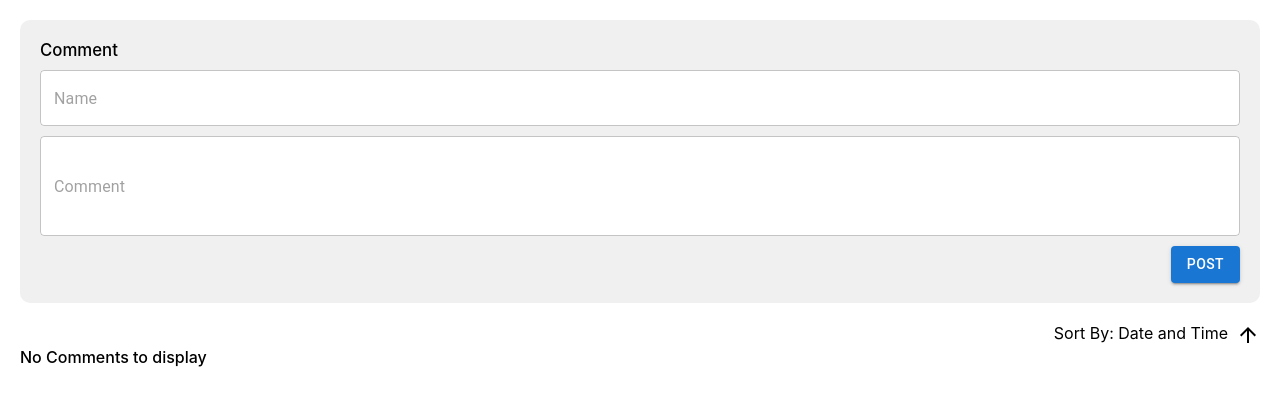
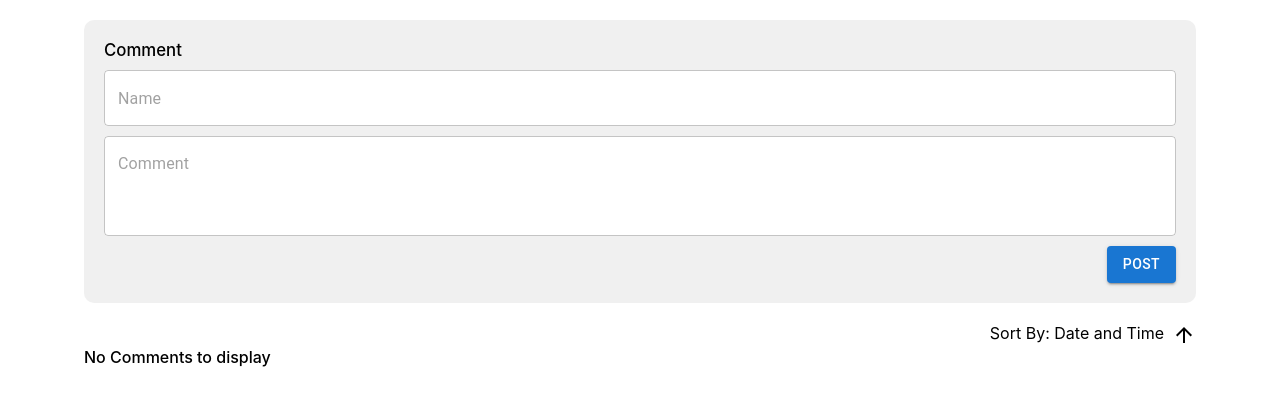
Before and after one commit to aman02ak/comment-reply-frontend, a React (Create React App) app: page / in a window 1280 px wide. Shown: the top 406 px of the page. Built offline with nearby package versions, Linux system fonts and the light colour scheme.

Commit message:
final css touch

```diff
--- a/src/App.css
+++ b/src/App.css
@@ -1,39 +1,64 @@
+::-webkit-scrollbar {
+  width: 5px;
+}
+
+/* Track */
+::-webkit-scrollbar-track {
+  background: #f1f1f1;
+}
+
+/* Handle */
+::-webkit-scrollbar-thumb {
+  background: #888;
+}
+
+/* Handle on hover */
+::-webkit-scrollbar-thumb:hover {
+  background: #555;
+}
+
 * {
   margin: 0;
   padding: 0;
+  /* border: 1px solid black; */
 }
 
 .main-container {
   display: flex;
   flex-direction: column;
-  width: 100vw;
-  height: 100vh;
+  align-items: center;
+  /* width: 100vw; */
 }
 
 .main-thread {
   margin: 20px;
 
   box-sizing: border-box;
-  width: calc(100% - 40px);
-  /* height: 200px; */
+  width: calc(90% - 40px);
 }
 
 .main-container-section {
   margin: 0px 20px;
 
   box-sizing: border-box;
-  width: calc(100% - 40px);
+  width: calc(90% - 40px);
 }
 
 .main-container-section-sorter {
   display: flex;
   justify-content: flex-end;
+}
+
+.main-container-section-sorter > span {
+  cursor: pointer;
+  display: flex;
   gap: 8px;
-
-  cursor: pointer;
 }
 
 .main-container-section-content {
   width: 100%;
-  height: 100%;
 }
+
+.not-editable {
+  cursor: not-allowed !important;
+}
--- a/src/App.js
+++ b/src/App.js
@@ -96,12 +96,14 @@ function App() {
       </div>
       <div className='main-container-section'>
         <div className='main-container-section-sorter'>
-          <span>Sort By: Date and Time</span>
-          {
-            sortedByDate ?
-            <ArrowDownwardIcon onClick={handleSort}/>
-            : <ArrowUpwardIcon onClick={handleSort}/>
-          }
+          <span onClick={handleSort}>
+            Sort By: Date and Time
+            {
+              sortedByDate ?
+              <ArrowDownwardIcon onClick={handleSort}/>
+              : <ArrowUpwardIcon onClick={handleSort}/>
+            }
+          </span>
         </div>
         <div className='main-container-section-content'>
           <ViewComment
--- a/src/CommentForm.js
+++ b/src/CommentForm.js
@@ -75,7 +75,7 @@ function CommentForm({
         <header className='comment-form-header'>{isEditForm ? 'Edit Comment' : 'Comment'}</header>
         <section className='comment-form-input'>
             <OutlinedInput
-                className='comment-form-name'
+                className={`comment-form-name ${isEditForm ? 'not-editable' : null}`}
                 placeholder='Name'
                 value={name}
                 onChange={updateName}
@@ -94,6 +94,7 @@ function CommentForm({
                 value={comment}
                 onChange={updateComment}
                 multiline
+                rows={3}
             ></OutlinedInput>
             {
                 !isCommentValid ?
--- a/src/ViewComment.css
+++ b/src/ViewComment.css
@@ -1,18 +1,12 @@
 .section-container {
     min-width: 100%;
-    min-height: 100%;
+
     display: flex;
     flex-direction: column;
     gap: 12px;
-    /* justify-content: center;
-    align-items: center; */
 
     color: black;
     font-weight: 500;
-}
-
-.section-container-main-thread {
-    width: 100%;
 }
 
 .section-container-thread {
@@ -64,8 +58,8 @@
 .section-container-thread-delete-button {
     display: inline-block;
     position: relative;
-    top: -64px;
-    right: -100.35%;
+    /* top: -64px; */
+    right: -100.75%;
     cursor: pointer;
 }
 
--- a/src/ViewComment.js
+++ b/src/ViewComment.js
@@ -94,6 +94,7 @@ function ViewComment({
                                         return (
                                             editCommentFormID === replyComment.id ?
                                                 <CommentForm
+                                                    key={replyComment.id}
                                                     isEditForm={true}
                                                     addNewComment={handleSubmitEditComment}
                                                     parentID={comment.id}
@@ -101,7 +102,7 @@ function ViewComment({
                                                     closeCommentAction={() => handleEditComment(-1, -1)}
                                                     editData={replyComment}
                                                 />
-                                            :<div className='section-container-thread'>
+                                            :<div key={replyComment.id} className='section-container-thread'>
                                                 <div className='section-container-thread-header'>
                                                     <p>
                                                         {replyComment.name}
```
Also changed, not shown: 1 other file (tests, documents, lock files or other folders).
